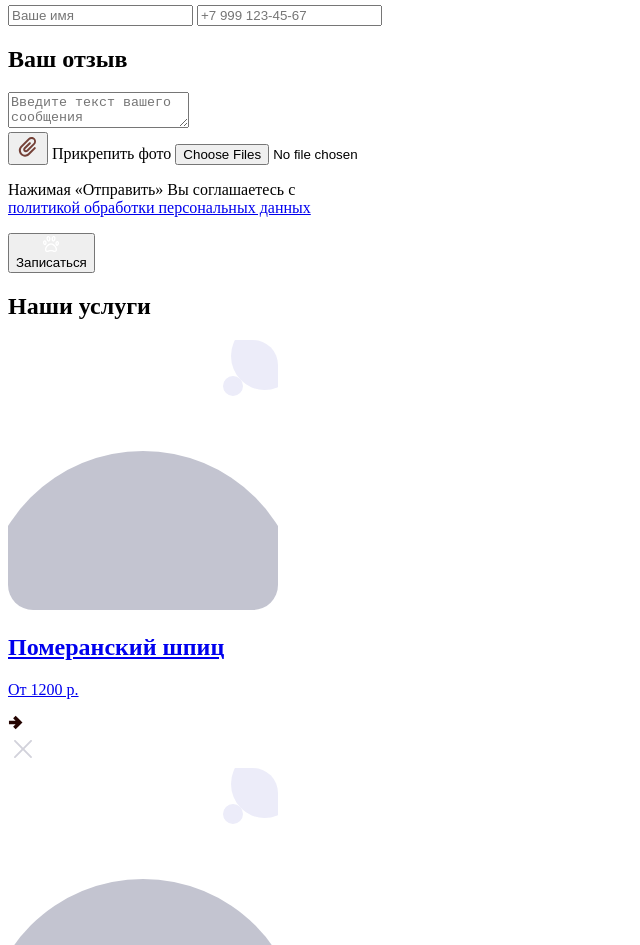
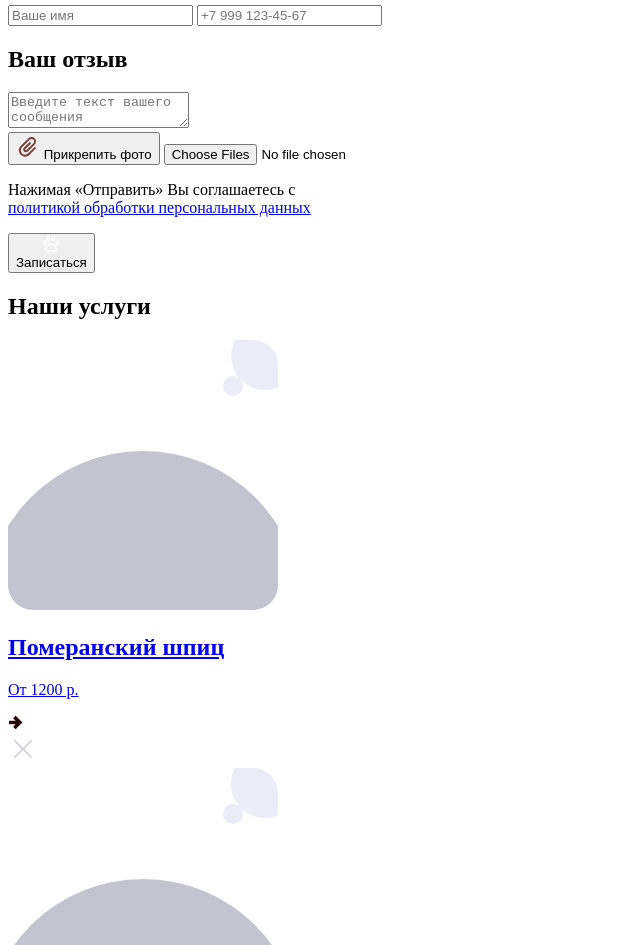
Before and after one commit to Egor-Voronov/Grooming-Grampus, a website: page src/index.html in a window 1280 px wide. Shown: the part 4420-5365 px from the top of the page, without its empty margins (0-640 px from the left). Drawn offline with nearby package versions, Linux system fonts and the light colour scheme.

Commit message:
modified:   src/index.html 	modified:   src/style/_style/_offer-popup.scss

```diff
--- a/src/index.html
+++ b/src/index.html
@@ -85,8 +85,8 @@
                       <div class="feedback-inputs">
                         <textarea name="text" class="popup-textarea" placeholder="Введите текст вашего сообщения"></textarea>
                         <div class="popup-upload">
-                          <button id="upload-btn"><img src="media/upload.svg" alt="загрузить картинку"></button>
-                          <span id="upload-txt">Прикрепить фото</span>
+                          <button id="upload-btn"><img src="media/upload.svg" alt="загрузить картинку">
+                          <span id="upload-txt">Прикрепить фото</span></button>
                           <input type="file" accept="image/*" id="files" multiple >
                           <div class="output-div">
                             <output id="list" class="list">
--- a/src/style/_style/_offer-popup.scss
+++ b/src/style/_style/_offer-popup.scss
@@ -238,3 +238,10 @@
 }
 
 }
+
+#upload-btn {
+    img {
+        position: absolute;
+        margin-top: -3px;
+    }
+}
```
